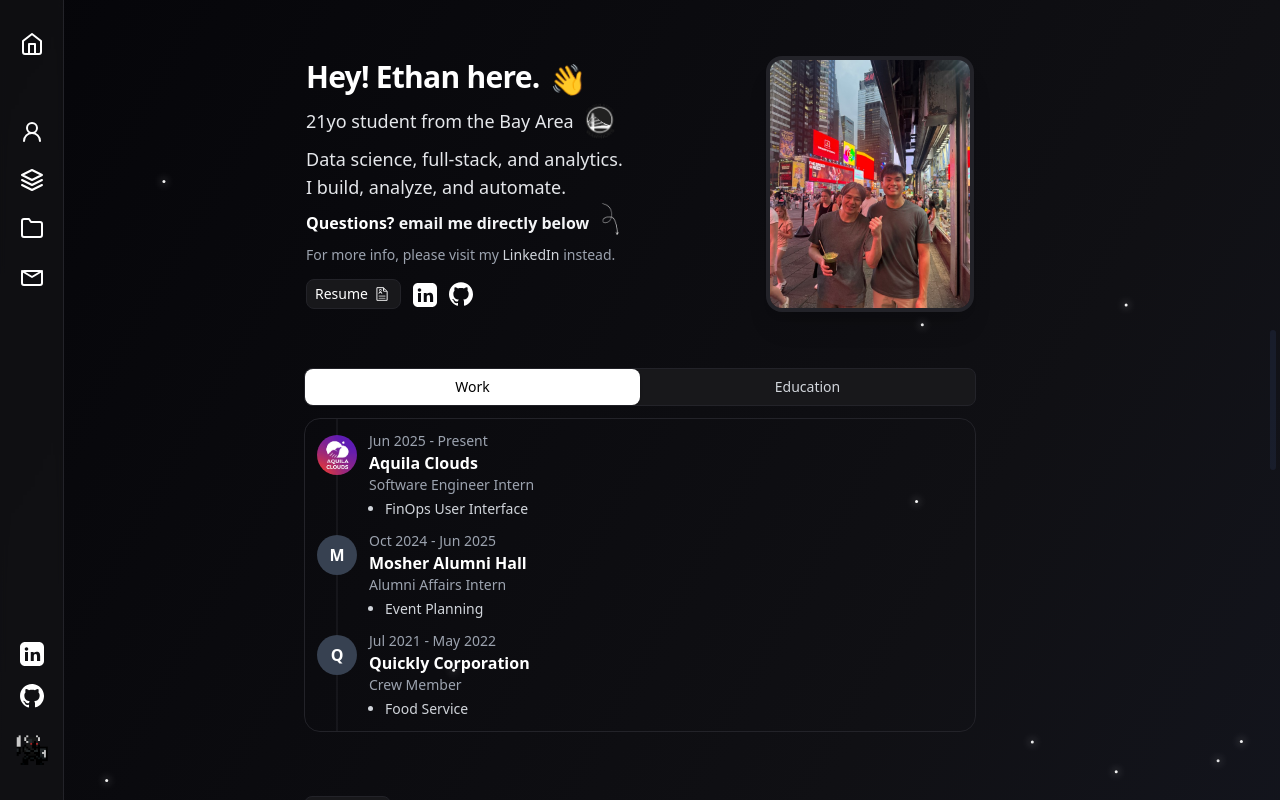
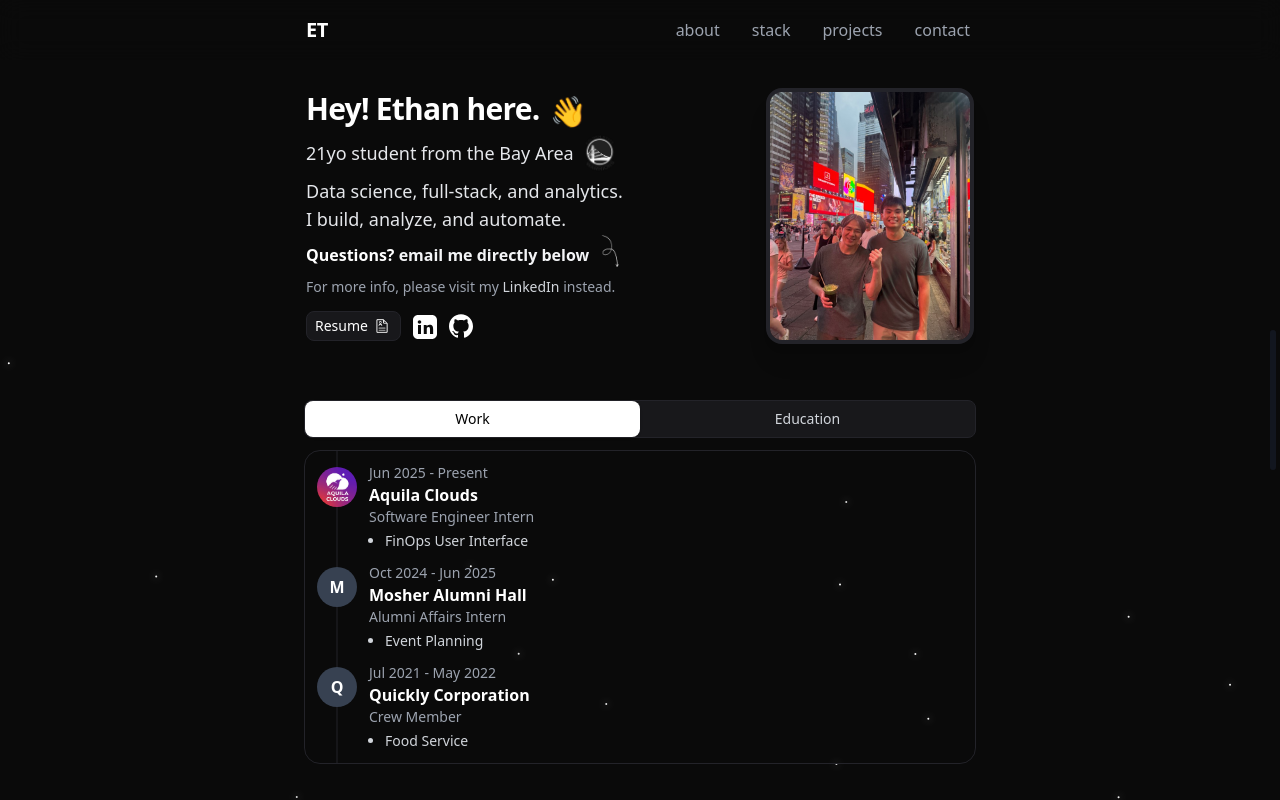
Before and after one commit to ethantsaox/portfolio-redesign, a React (Vite) app: page / in a window 1280 px wide. Shown: the top 800 px of the page. Built offline with nearby package versions, Linux system fonts and the light colour scheme.

Commit message:
more changes

```diff
--- a/src/App.jsx
+++ b/src/App.jsx
@@ -20,15 +20,15 @@ function App() {
     return false;
   });
 
-  const [showSplash, setShowSplash] = useState(true);
-  const [fadeIn, setFadeIn] = useState(false);
-  const [opacity, setOpacity] = useState(0.7);
-  useEffect(() => {
-    const timer = setTimeout(() => {
-      setShowSplash(false);
-    }, 2000);
-    return () => clearTimeout(timer);
-  }, []);
+  const [showSplash, setShowSplash] = useState(false); // Temporarily disabled
+  const [fadeIn, setFadeIn] = useState(true); // Start with fade-in enabled
+  const [opacity, setOpacity] = useState(1); // Start with full opacity
+  // useEffect(() => {
+  //   const timer = setTimeout(() => {
+  //     setShowSplash(false);
+  //   }, 2000);
+  //   return () => clearTimeout(timer);
+  // }, []);
 
   // Trigger fade-in after splash is hidden
   React.useEffect(() => {
@@ -88,7 +88,7 @@ function App() {
       <AnimatedDotsBackground />
       <AnimatedScrollBar />
       <Sidebar darkMode={darkMode} setDarkMode={setDarkMode} />
-      <main className="flex-1 bg-gradient-to-br from-[#050509] via-[#101014] to-[#181c2b] min-h-screen">
+      <main className="flex-1 bg-[#0a0a0a] min-h-screen pt-16">
         <Hero />
         <About />
         <Experience />
--- a/src/components/About.jsx
+++ b/src/components/About.jsx
@@ -11,7 +11,7 @@ function About() {
     <section
       ref={aboutRef}
       id="about"
-      className={`w-full min-h-[40vh] text-white pt-4 pb-8 flex justify-center items-start transition-all duration-1000 ease-out ${
+      className={`scroll-mt-20 w-full min-h-[40vh] text-white pt-4 pb-8 flex justify-center items-start transition-all duration-1000 ease-out ${
         isAboutVisible
           ? 'opacity-100 translate-y-0'
           : 'opacity-0 translate-y-8'
--- a/src/components/AnimatedDotsBackground.jsx
+++ b/src/components/AnimatedDotsBackground.jsx
@@ -1,7 +1,7 @@
 import React, { useRef, useEffect } from 'react';
 
-const DOTS = 10;
-const DOT_SIZE = 1.5;
+const DOTS = 15;
+const DOT_SIZE = 1;
 const SPEED = 0.15;
 
 function random(min, max) {
--- a/src/components/Contact.jsx
+++ b/src/components/Contact.jsx
@@ -43,7 +43,7 @@ function Contact() {
     <section
       ref={contactRef}
       id="contact"
-      className={`w-full min-h-[40vh] text-white py-8 transition-all duration-1000 ease-out ${
+      className={`scroll-mt-20 w-full min-h-[40vh] text-white py-8 transition-all duration-1000 ease-out ${
         isContactVisible
           ? 'opacity-100 translate-y-0'
           : 'opacity-0 translate-y-8'
--- a/src/components/Experience.jsx
+++ b/src/components/Experience.jsx
@@ -34,7 +34,7 @@ function Experience() {
     <section
       ref={experienceRef}
       id="experience"
-      className={`w-full min-h-[40vh] text-white py-8 transition-all duration-1000 ease-out ${
+      className={`scroll-mt-20 w-full min-h-[40vh] text-white py-8 transition-all duration-1000 ease-out ${
         isExperienceVisible
           ? 'opacity-100 translate-y-0'
           : 'opacity-0 translate-y-8'
--- a/src/components/Hero.jsx
+++ b/src/components/Hero.jsx
@@ -13,7 +13,7 @@ function Hero() {
     <section
       ref={heroRef}
       id="hero"
-      className={`w-full min-h-[40vh] flex items-center justify-center px-4 pt-4 pb-8 relative transition-all duration-1000 ease-out mt-8 ${
+      className={`w-full min-h-[40vh] flex items-center justify-center px-4 pt-4 pb-8 relative transition-all duration-1000 ease-out ${
         isHeroVisible
           ? 'opacity-100 translate-y-0'
           : 'opacity-0 translate-y-8'
--- a/src/components/Projects.jsx
+++ b/src/components/Projects.jsx
@@ -79,7 +79,7 @@ function Projects() {
     <section
       ref={projectsRef}
       id="projects"
-      className={`w-full min-h-[40vh] text-white py-8 transition-all duration-1000 ease-out ${
+      className={`scroll-mt-20 w-full min-h-[40vh] text-white py-8 transition-all duration-1000 ease-out ${
         isProjectsVisible
           ? 'opacity-100 translate-y-0'
           : 'opacity-0 translate-y-8'
--- a/src/components/Sidebar.jsx
+++ b/src/components/Sidebar.jsx
@@ -1,111 +1,50 @@
-import React, { useState } from 'react';
-import oryxGif from '../assets/oryx.gif';
-import goldCoin from '../assets/gold.png';
+import React from 'react';
 
-function Sidebar({ darkMode, setDarkMode }) {
-  const [coins, setCoins] = useState([]);
-
+function Sidebar() {
   const navItems = [
-    { href: '#about', label: 'About', icon: (
-      <svg width="24" height="24" fill="none" stroke="currentColor" strokeWidth="2" strokeLinecap="round" strokeLinejoin="round" className="feather feather-user group-hover:stroke-[#3b82f6]"><circle cx="12" cy="8" r="5"/><path d="M20 21c0-4.4-3.6-8-8-8s-8 3.6-8 8"/></svg>
-    ) },
-    { href: '#experience', label: 'Experience', icon: (
-      <svg width="24" height="24" fill="none" stroke="currentColor" strokeWidth="2" strokeLinecap="round" strokeLinejoin="round" className="feather feather-layers group-hover:stroke-[#3b82f6]"><polygon points="12 2 2 7 12 12 22 7 12 2"/><polyline points="2 17 12 22 22 17"/><polyline points="2 12 12 17 22 12"/></svg>
-    ) },
-    { href: '#projects', label: 'Projects', icon: (
-      <svg width="24" height="24" fill="none" stroke="currentColor" strokeWidth="2" strokeLinecap="round" strokeLinejoin="round" className="feather feather-folder group-hover:stroke-[#3b82f6]"><path d="M22 19a2 2 0 0 1-2 2H4a2 2 0 0 1-2-2V5a2 2 0 0 1 2-2h5l2 3h9a2 2 0 0 1 2 2z"/></svg>
-    ) },
-    { href: '#contact', label: 'Contact', icon: (
-      <svg width="24" height="24" fill="none" stroke="currentColor" strokeWidth="2" strokeLinecap="round" strokeLinejoin="round" className="feather feather-mail group-hover:stroke-[#3b82f6]"><rect x="2" y="7" width="20" height="14" rx="2" ry="2"/><polyline points="2 7 12 13 22 7"/></svg>
-    ) },
+    { href: '#about', label: 'about' },
+    { href: '#experience', label: 'stack' },
+    { href: '#projects', label: 'projects' },
+    { href: '#contact', label: 'contact' },
   ];
 
-  const handleLogoClick = (e) => {
-    e.preventDefault();
-    window.scrollTo({ top: 0, behavior: 'smooth' });
-  };
-
-  function handleOryxClick(e) {
-    const rect = e.target.getBoundingClientRect();
-    const parentRect = document.getElementById('sidebar').getBoundingClientRect();
-    // Randomize offset within -20px to +20px for both x and y
-    const offsetX = Math.random() * 40 - 20;
-    const offsetY = Math.random() * 40 - 20;
-    // Position relative to sidebar section
-    const id = Date.now() + Math.random();
-    const x = rect.right - rect.width / 2 + offsetX - parentRect.left;
-    const y = rect.top + rect.height / 2 + offsetY - parentRect.top;
-    setCoins((prev) => [
-      ...prev,
-      { id, x, y }
-    ]);
-    setTimeout(() => {
-      setCoins((prev) => prev.filter((c) => c.id !== id));
-    }, 400);
-  }
-
-  function handleAnimationEnd(id) {
-    setCoins((prev) => prev.filter((c) => c.id !== id));
-  }
-
   return (
-    <aside
-      id="sidebar"
-      className="hidden lg:flex flex-col items-center justify-between text-white w-16 min-h-screen py-8 fixed left-0 top-0 z-40 border-r border-[#232329] bg-[#18181b]/50 backdrop-blur-sm"
+    <nav className="fixed top-0 left-0 w-full z-50 bg-[#0a0a0a]] backdrop-blur-md py-4 px-0">
+      <div className="max-w-3xl mx-auto flex flex-row items-center justify-between px-4 font-sans font-normal text-base text-gray-400">
+        <button
+          onClick={() => window.location.reload()}
+          className="font-bold text-white text-xl select-none tracking-tight ml-[34px] bg-transparent border-none cursor-pointer focus:outline-none"
+          style={{ appearance: 'none' }}
+          aria-label="Refresh page"
         >
-      <div className="flex flex-col items-center gap-8">
-        <a href="#" onClick={handleLogoClick} className="hover:scale-110 transition-transform duration-200 group hover:text-[#3b82f6] transition" title="Home">
-          <svg width="24" height="24" fill="none" stroke="currentColor" strokeWidth="2" strokeLinecap="round" strokeLinejoin="round" className="feather feather-home group-hover:stroke-[#3b82f6]">
-            <path d="M3 9l9-7 9 7v11a2 2 0 0 1-2 2H5a2 2 0 0 1-2-2z"/>
-            <polyline points="9,22 9,12 15,12 15,22"/>
-          </svg>
+          ET
+        </button>
+        <div className="flex flex-row items-center gap-x-8 mr-[38px]">
+          {navItems.map((item) => (
+            item.label === 'about' ? (
+              <a
+                key={item.href}
+                href="#"
+                onClick={e => { e.preventDefault(); window.scrollTo({ top: 0, behavior: 'smooth' }); }}
+                className="hover:text-white transition-colors duration-200 lowercase"
+                style={{ textDecoration: 'none' }}
+              >
+                {item.label}
               </a>
-        <nav className="flex flex-col gap-6 mt-8">
-          {navItems.map((item) => (
+            ) : (
               <a
                 key={item.href}
                 href={item.href}
-              className="group hover:text-[#3b82f6] transition hover:scale-110 transition-transform duration-200"
-              title={item.label}
+                className="hover:text-white transition-colors duration-200 lowercase"
+                style={{ textDecoration: 'none' }}
               >
-              {item.icon}
+                {item.label}
               </a>
+            )
           ))}
+        </div>
+      </div>
     </nav>
-      </div>
-                        <div className="flex flex-col items-center gap-6">
-            <div className="flex flex-col gap-4 mt-4">
-              <a href="https://www.linkedin.com/in/ethandtsao/" target="_blank" rel="noopener noreferrer" className="group hover:text-[#3b82f6] transition hover:scale-110 transition-transform duration-200" title="LinkedIn">
-                <svg width="24" height="24" fill="currentColor" className="inline"><path d="M19 0h-14c-2.76 0-5 2.24-5 5v14c0 2.76 2.24 5 5 5h14c2.76 0 5-2.24 5-5v-14c0-2.76-2.24-5-5-5zm-11 19h-3v-9h3v9zm-1.5-10.28c-.97 0-1.75-.79-1.75-1.75s.78-1.75 1.75-1.75 1.75.79 1.75 1.75-.78 1.75-1.75 1.75zm13.5 10.28h-3v-4.5c0-1.08-.02-2.47-1.5-2.47-1.5 0-1.73 1.17-1.73 2.39v4.58h-3v-9h2.89v1.23h.04c.4-.75 1.38-1.54 2.84-1.54 3.04 0 3.6 2 3.6 4.59v4.72z"/></svg>
-              </a>
-              <a href="https://github.com/ethantsaox" target="_blank" rel="noopener noreferrer" className="group hover:text-[#3b82f6] transition hover:scale-110 transition-transform duration-200" title="GitHub">
-                <svg width="24" height="24" fill="currentColor" className="inline"><path d="M12 0c-6.63 0-12 5.37-12 12 0 5.3 3.438 9.8 8.205 11.385.6.113.82-.258.82-.577 0-.285-.01-1.04-.015-2.04-3.338.724-4.042-1.61-4.042-1.61-.546-1.387-1.333-1.756-1.333-1.756-1.09-.745.083-.729.083-.729 1.205.085 1.84 1.237 1.84 1.237 1.07 1.834 2.807 1.304 3.492.997.108-.775.418-1.305.762-1.605-2.665-.305-5.466-1.332-5.466-5.93 0-1.31.47-2.38 1.236-3.22-.124-.304-.535-1.527.117-3.18 0 0 1.008-.322 3.3 1.23.96-.267 1.98-.399 3-.404 1.02.005 2.04.137 3 .404 2.29-1.552 3.297-1.23 3.297-1.23.653 1.653.242 2.876.12 3.18.77.84 1.235 1.91 1.235 3.22 0 4.61-2.803 5.625-5.475 5.92.43.37.823 1.096.823 2.21 0 1.595-.015 2.88-.015 3.27 0 .32.218.694.825.576 4.765-1.587 8.2-6.086 8.2-11.385 0-6.63-5.373-12-12-12z"/></svg>
-              </a>
-            </div>
-                    {/* Oryx */}
-          <img
-            src={oryxGif}
-            alt="Oryx"
-            className="w-9 h-9 rounded cursor-pointer hover:scale-110 transition-transform duration-200"
-            onClick={handleOryxClick}
-          />
-        </div>
-        {/* Coin Animation */}
-        {coins.map((coin) => (
-          <div
-            key={coin.id}
-            className="pointer-events-none absolute z-50"
-            style={{ left: `${coin.x}px`, top: `${coin.y}px` }}
-          >
-            <img
-              src={goldCoin}
-              alt="Coin"
-              className="w-7 h-7 animate-coin-pop-fast select-none"
-              onAnimationEnd={() => handleAnimationEnd(coin.id)}
-            />
-          </div>
-        ))}
-      </aside>
   );
 }
 
```
Lines whose indentation alone changed are shown as unchanged.
